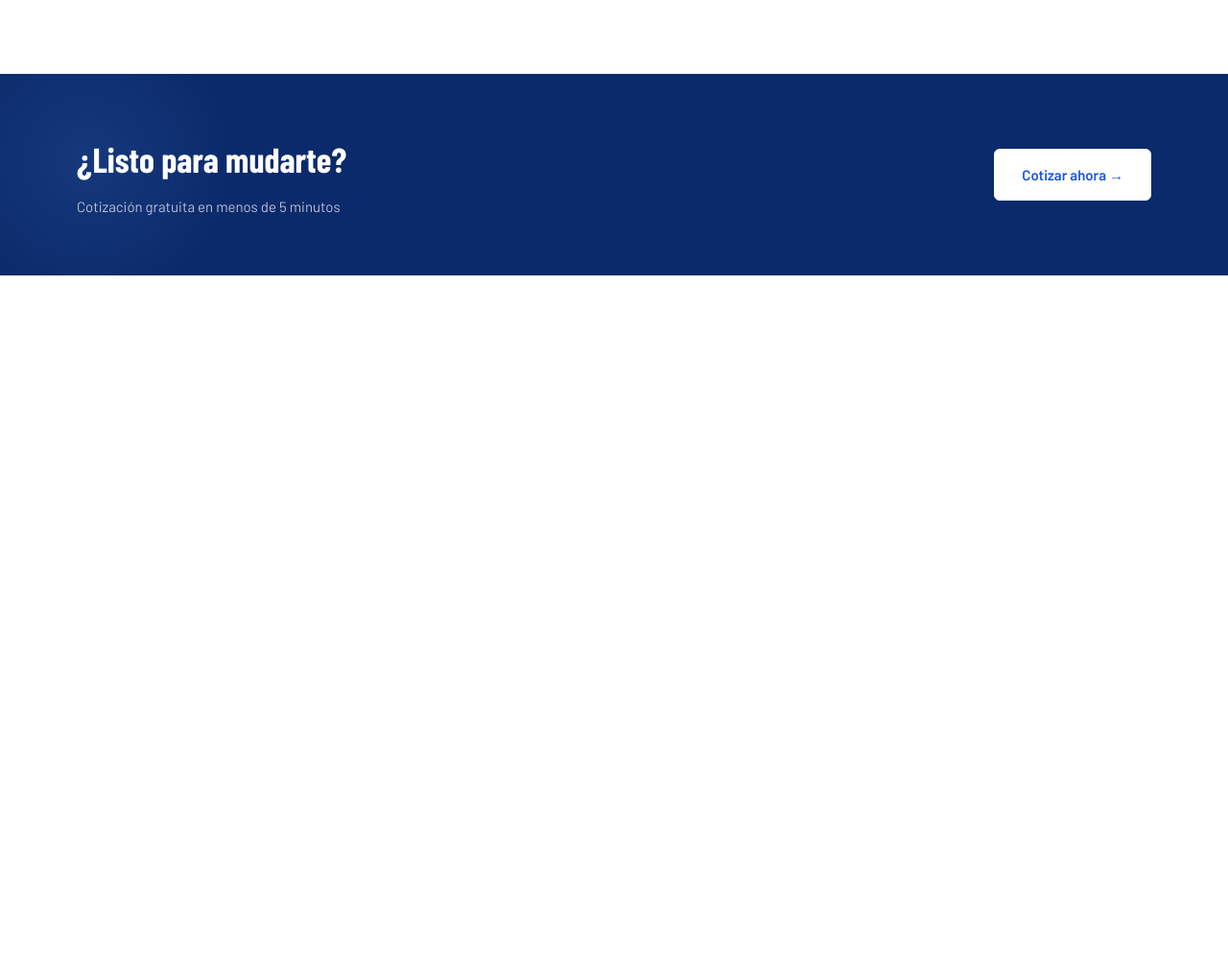
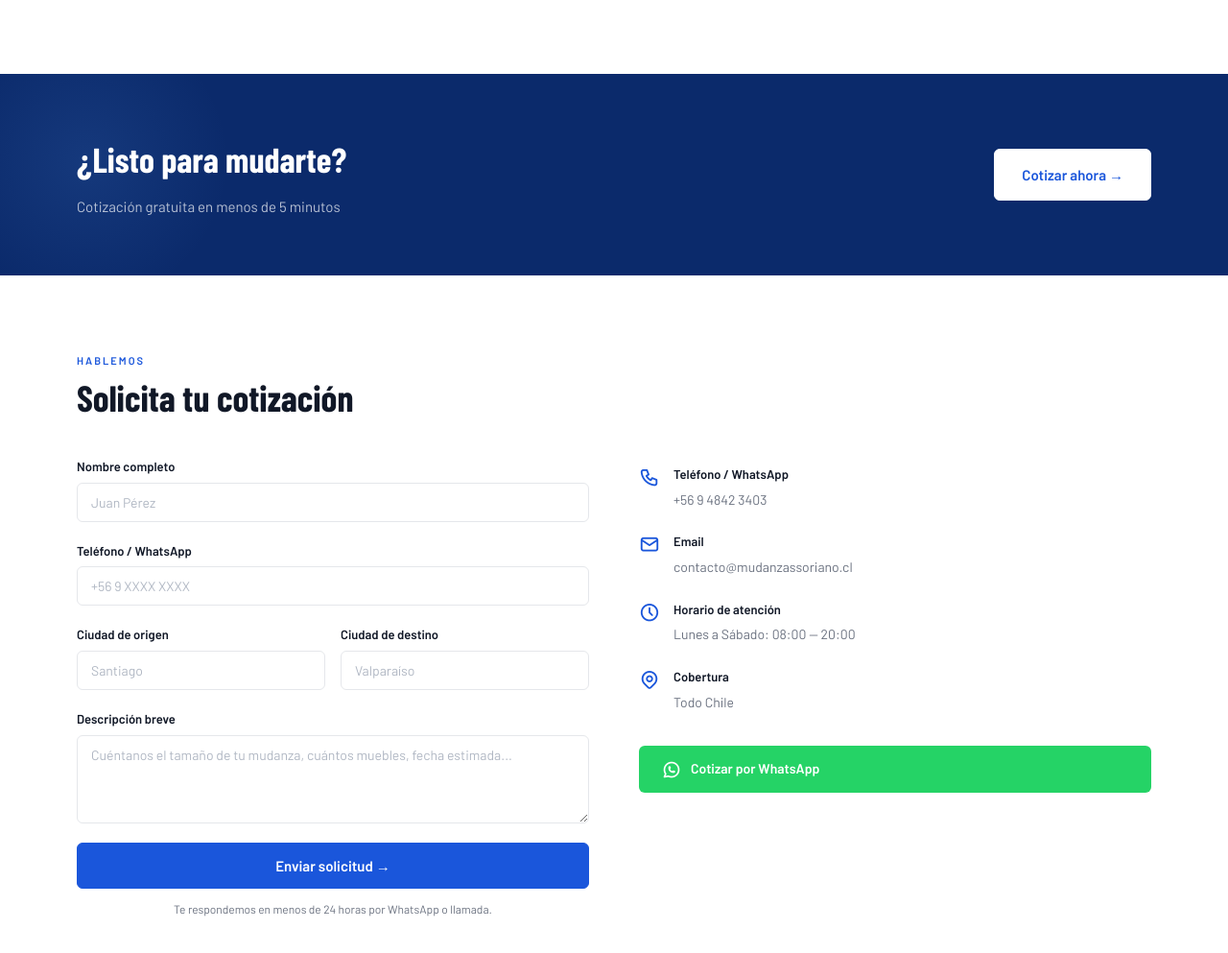
Before and after one commit to CodeBySebas/Mudanzas-Soriano, a plain HTML site: page index.html in a window 1280 px wide. Shown: the part 2383-3376 px from the top of the page at 96% size. Before the commit the page ends 2670 px from the top, so only its background shows below. Drawn offline with nearby package versions, Linux system fonts and the light colour scheme; a web font is replaced by a local one.

Commit message:
agrega seccion de contacto con CSS

```diff
--- a/css/style.css
+++ b/css/style.css
@@ -657,3 +657,143 @@ img {
     justify-content: center;
   }
 }
+/* ================================
+   CONTACTO
+   ================================ */
+.contact-grid {
+  display: grid;
+  grid-template-columns: 1fr 1fr;
+  gap: 52px;
+  align-items: start;
+}
+
+.contact-form {
+  display: flex;
+  flex-direction: column;
+  gap: 20px;
+}
+
+.form-group {
+  display: flex;
+  flex-direction: column;
+  gap: 6px;
+}
+
+.form-row {
+  display: grid;
+  grid-template-columns: 1fr 1fr;
+  gap: 16px;
+}
+
+.form-group label {
+  font-size: 13px;
+  font-weight: 600;
+  color: var(--text);
+}
+
+.form-group input,
+.form-group textarea {
+  font-family: var(--font-body);
+  font-size: 14px;
+  color: var(--text);
+  background: var(--white);
+  border: 1.5px solid var(--border);
+  border-radius: var(--radius-sm);
+  padding: 11px 14px;
+  outline: none;
+  resize: vertical;
+  transition: border-color var(--transition),
+              box-shadow var(--transition);
+}
+
+.form-group input:focus,
+.form-group textarea:focus {
+  border-color: var(--blue);
+  box-shadow: 0 0 0 3px rgba(26,86,219,0.12);
+}
+
+.form-group input::placeholder,
+.form-group textarea::placeholder {
+  color: #B0B7C3;
+}
+
+.form-note {
+  font-size: 12px;
+  color: var(--text-muted);
+  text-align: center;
+  margin-top: -8px;
+}
+
+/* Info de contacto */
+.contact-info {
+  display: flex;
+  flex-direction: column;
+  gap: 22px;
+  padding-top: 8px;
+}
+
+.contact-info__item {
+  display: flex;
+  align-items: flex-start;
+  gap: 14px;
+}
+
+.contact-info__item i {
+  font-size: 22px;
+  color: var(--blue);
+  flex-shrink: 0;
+  margin-top: 2px;
+}
+
+.contact-info__item strong {
+  display: block;
+  font-size: 13px;
+  font-weight: 600;
+  margin-bottom: 2px;
+}
+
+.contact-info__item a,
+.contact-info__item span {
+  font-size: 14px;
+  color: var(--text-muted);
+}
+
+.contact-info__item a:hover {
+  color: var(--blue);
+}
+
+.whatsapp-cta {
+  display: inline-flex;
+  align-items: center;
+  gap: 10px;
+  background: #25D366;
+  color: #fff;
+  font-weight: 600;
+  font-size: 14px;
+  padding: 13px 24px;
+  border-radius: var(--radius-sm);
+  margin-top: 12px;
+  transition: background var(--transition),
+              box-shadow var(--transition);
+}
+
+.whatsapp-cta i {
+  font-size: 20px;
+}
+
+.whatsapp-cta:hover {
+  background: #1EB854;
+  box-shadow: 0 4px 12px rgba(37,211,102,0.35);
+}
+
+/* RESPONSIVE */
+@media (max-width: 768px) {
+  .contact-grid {
+    grid-template-columns: 1fr;
+    gap: 32px;
+  }
+
+  .form-row {
+    grid-template-columns: 1fr;
+  }
+}
--- a/index.html
+++ b/index.html
@@ -72,7 +72,7 @@
         <a href="#contacto" class="btn btn--primary btn--lg">
           Cotiza gratis →
         </a>
-        <a href="tel:+56912345678" class="btn btn--outline btn--lg">
+        <a href="tel:+56948423403" class="btn btn--outline btn--lg">
           <i class="ti ti-phone"></i> Llámanos
         </a>
       </div>
@@ -256,6 +256,107 @@
 
     </div>
   </section>
+  <!-- ===== CONTACTO ===== -->
+  <section class="section" id="contacto">
+    <div class="container">
+
+      <p class="section__tag">Hablemos</p>
+      <h2 class="section__title">Solicita tu cotización</h2>
+
+      <div class="contact-grid">
+
+        <!-- Formulario -->
+        <form class="contact-form" id="contactForm">
+
+          <div class="form-group">
+            <label for="nombre">Nombre completo</label>
+            <input type="text" id="nombre" name="nombre"
+            placeholder="Juan Pérez" required />
+          </div>
+
+          <div class="form-group">
+            <label for="telefono">Teléfono / WhatsApp</label>
+            <input type="tel" id="telefono" name="telefono"
+            placeholder="+56 9 XXXX XXXX" required />
+          </div>
+
+          <div class="form-row">
+            <div class="form-group">
+              <label for="origen">Ciudad de origen</label>
+              <input type="text" id="origen" name="origen"
+              placeholder="Santiago" required />
+            </div>
+            <div class="form-group">
+              <label for="destino">Ciudad de destino</label>
+              <input type="text" id="destino" name="destino"
+              placeholder="Valparaíso" required />
+            </div>
+          </div>
+
+          <div class="form-group">
+            <label for="mensaje">Descripción breve</label>
+            <textarea id="mensaje" name="mensaje" rows="4"
+            placeholder="Cuéntanos el tamaño de tu mudanza, cuántos muebles, fecha estimada..."></textarea>
+          </div>
+
+          <button type="submit" class="btn btn--primary btn--lg btn--full">
+            Enviar solicitud →
+          </button>
+
+          <p class="form-note">
+            Te respondemos en menos de 24 horas por WhatsApp o llamada.
+          </p>
+
+        </form>
+
+        <!-- Info de contacto -->
+        <div class="contact-info">
+
+          <div class="contact-info__item">
+            <i class="ti ti-phone"></i>
+            <div>
+              <strong>Teléfono / WhatsApp</strong>
+              <a href="tel:+56948423403">+56 9 4842 3403</a>
+            </div>
+          </div>
+
+          <div class="contact-info__item">
+            <i class="ti ti-mail"></i>
+            <div>
+              <strong>Email</strong>
+              <a href="mailto:contacto@mudanzassoriano.cl">
+                contacto@mudanzassoriano.cl
+              </a>
+            </div>
+          </div>
+
+          <div class="contact-info__item">
+            <i class="ti ti-clock"></i>
+            <div>
+              <strong>Horario de atención</strong>
+              <span>Lunes a Sábado: 08:00 — 20:00</span>
+            </div>
+          </div>
+
+          <div class="contact-info__item">
+            <i class="ti ti-map-pin"></i>
+            <div>
+              <strong>Cobertura</strong>
+              <span>Todo Chile</span>
+            </div>
+          </div>
+
+          <!-- Botón WhatsApp -->
+          <a href="https://wa.me/56948423403?text=Hola%2C%20quiero%20cotizar%20una%20mudanza"
+          class="whatsapp-cta" target="_blank">
+            <i class="ti ti-brand-whatsapp"></i>
+            Cotizar por WhatsApp
+          </a>
+
+        </div>
+      </div>
+    </div>
+  </section>
   <!-- Tu JS siempre al final del body -->
   <script src="js/main.js"></script>
 </body>
```
